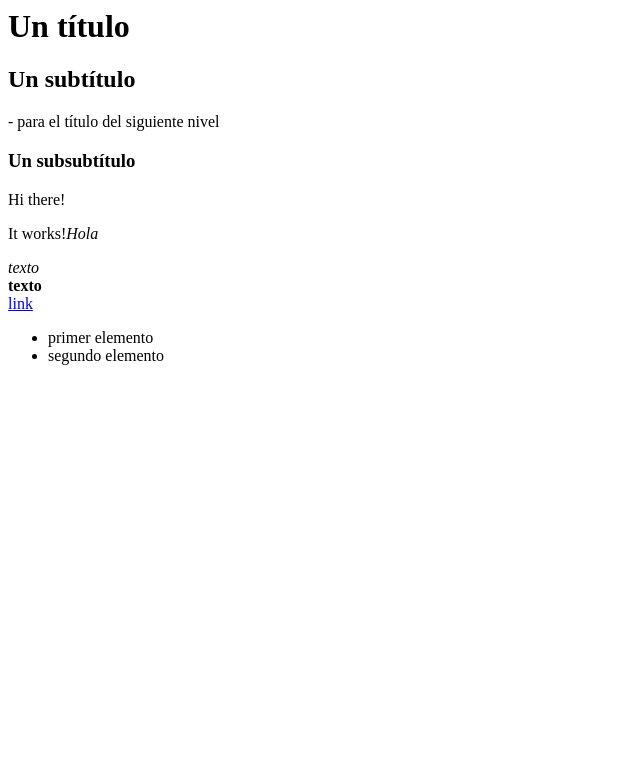
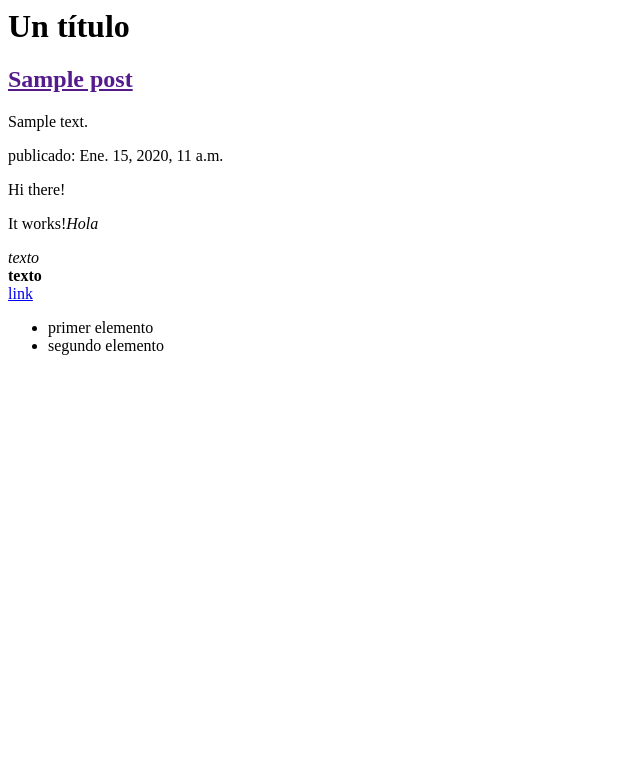
Before and after one commit to NniaTS/my-first-blog, a Django app: page / in a window 1280 px wide. Shown: the top 783 px of the page, without its empty margins (0-640 px from the left). Run offline with Django 3.2, Linux system fonts and the light colour scheme; tables that the repository leaves empty hold one stand-in row (values such as "Sample post").

Commit message:
Templates modificados para mostrar post desde base de datos.

```diff
--- a/blog/templates/blog/post_list.html
+++ b/blog/templates/blog/post_list.html
@@ -6,8 +6,17 @@
         <div>
         <h1>Un título</h1>
         </div>
-        <h2>Un subtítulo</h2> - para el título del siguiente nivel
-        <h3>Un subsubtítulo</h3>
+
+
+        {% for post in posts %}
+            <div>
+                 <h2><a href="">{{ post.title }}</a></h2>
+                 <p>{{ post.text|linebreaksbr }}</p>
+                 <p> publicado: {{ post.published_date }}</p>
+            </div>
+        {% endfor %}
+
+        <div>
             <p>Hi there!</p>
             <p>It works!<em>Hola</em></p>
             <em>texto</em><br>
@@ -15,5 +24,6 @@
             <br>
             <a href="https://djangogirls.org">link</a>
             <ul><li>primer elemento</li><li>segundo elemento</li></ul>
+        </div>
     </body>
 </html>
--- a/blog/views.py
+++ b/blog/views.py
@@ -1,6 +1,9 @@
 from django.shortcuts import render
+from .models import Post
+from django.utils import timezone
 
 def post_list(request):
-    return render(request, 'blog/post_list.html', {})
+    posts = Post.objects.filter(published_date__lte=timezone.now()).order_by('-created_date')
+    return render(request, 'blog/post_list.html', {'posts': posts})
 
 # Create your views here.
```
Lines whose indentation alone changed are shown as unchanged.
